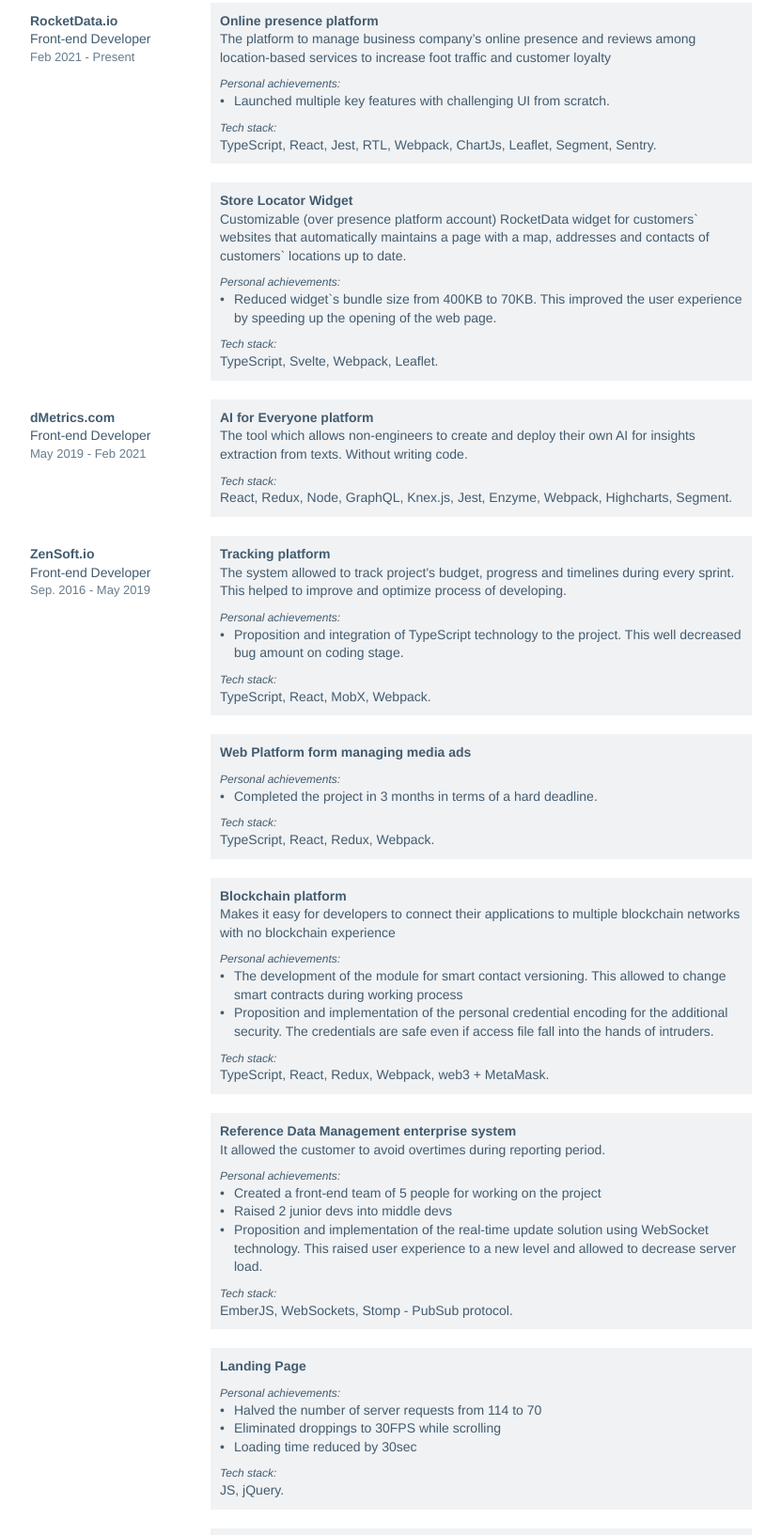
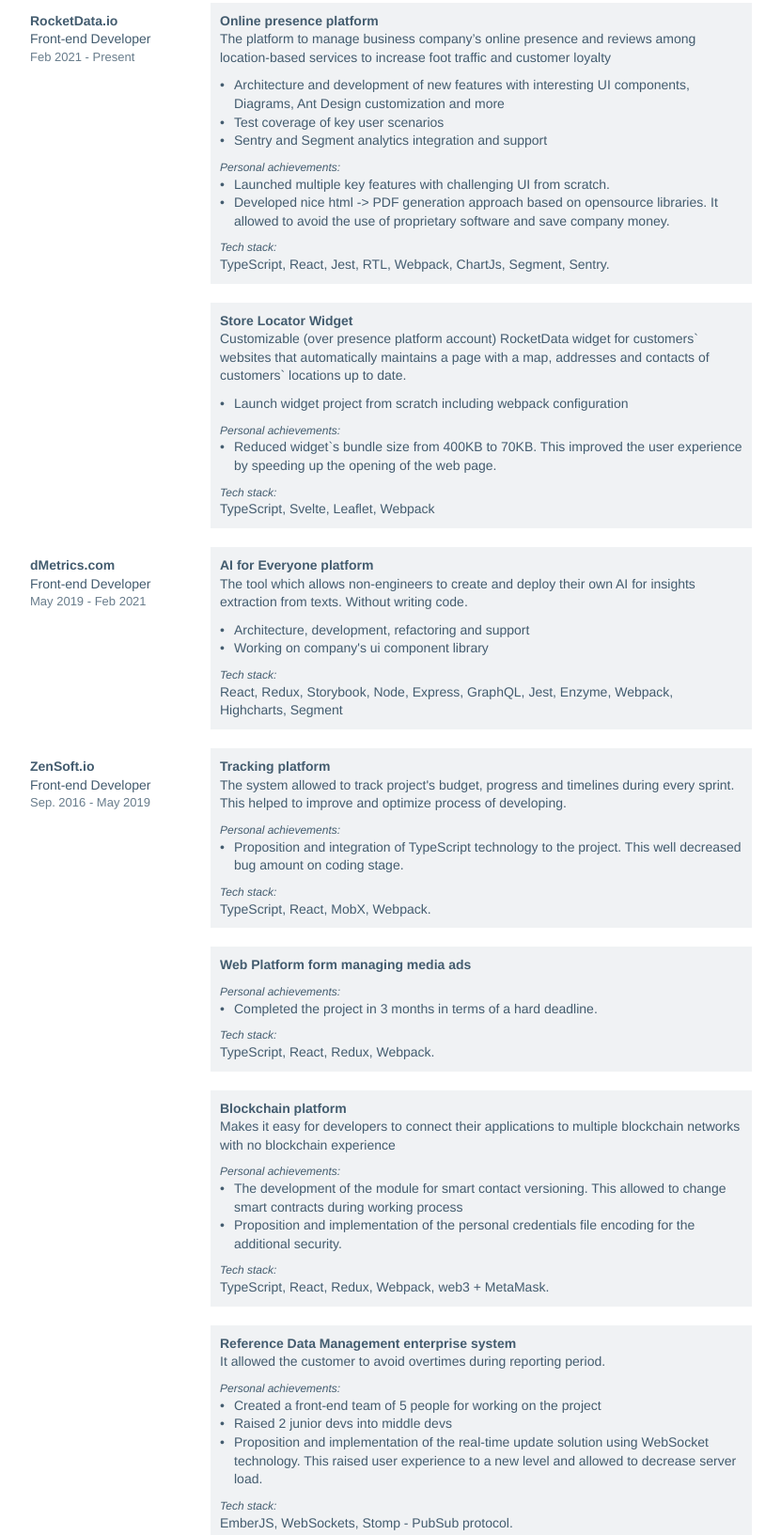
Before and after one commit to serjilyashenko/resume, a plain HTML site: page index.html in a window 1280 px wide. Shown: the part 732-2365 px from the top of the page at 94% size, without its empty margins (224-1055 px from the left). Drawn offline with Linux system fonts and the light colour scheme.

Commit message:
feat(index): RD and dMetrics duties;

```diff
--- a/index.html
+++ b/index.html
@@ -97,7 +97,7 @@
               <li class="skill-list__item">Data-Driven Documents (D3)</li>
               <li class="skill-list__item">Webpack</li>
               <li class="skill-list__item">Ember</li>
-              <li class="skill-list__item">KnockoutJs</li>
+              <!--              <li class="skill-list__item">KnockoutJs</li>-->
               <li class="skill-list__item">WebSockets</li>
               <li class="skill-list__item">Git</li>
             </ul>
@@ -143,22 +143,31 @@
                 The platform to manage business company’s online presence and reviews among location-based
                 services to increase foot traffic and customer loyalty
               </p>
-              <div class="project__subtitle">
+              <ul class="project__text">
+                <li>Architecture and development of new features with interesting UI components, Diagrams, Ant Design
+                  customization and more
+                </li>
+                <li>Test coverage of key user scenarios</li>
+                <li>Sentry and Segment analytics integration and support</li>
+              </ul>
+              <p class="project__subtitle">
                 Personal achievements:
-              </div>
-              <div class="project__text">
-                <ul>
-                  <li>
-                    Launched multiple key features with challenging UI from scratch.
+              </p>
+              <ul class="project__text">
+                <li>Launched multiple key features with challenging UI from scratch.</li>
+                <li>Developed nice html -> PDF generation approach based on opensource libraries. It allowed to
+                  avoid the use of proprietary software and save company money.
                 </li>
+                <!--                  <li>Implemented the process of interviewing candidates for the front-end position. The process-->
+                <!--                    includes theoretical questions and online pair programming tasks.-->
+                <!--                  </li>-->
               </ul>
-              </div>
-              <div class="project__subtitle">
+              <p class="project__subtitle">
                 Tech stack:
-              </div>
-              <div class="project__text">
-                TypeScript, React, Jest, RTL, Webpack, ChartJs, Leaflet, Segment, Sentry.
-              </div>
+              </p>
+              <p class="project__text">
+                TypeScript, React, Jest, RTL, Webpack, ChartJs, Segment, Sentry.
+              </p>
             </div>
 
             <div class="project">
@@ -166,26 +175,28 @@
                 Store Locator Widget
               </h4>
               <p class="project__text">
-                Customizable (over presence platform account) RocketData widget for customers` websites that automatically
+                Customizable (over presence platform account) RocketData widget for customers` websites that
+                automatically
                 maintains a page with a map, addresses and contacts of customers` locations up to date.
               </p>
-              <div class="project__subtitle">
+              <ul class="project__text">
+                <li>Launch widget project from scratch including webpack configuration</li>
+              </ul>
+              <p class="project__subtitle">
                 Personal achievements:
-              </div>
-              <div class="project__text">
-                <ul>
+              </p>
+              <ul class="project__text">
                 <li>
                   Reduced widget`s bundle size from 400KB to 70KB. This improved the user experience by
                   speeding up the opening of the web page.
                 </li>
               </ul>
-              </div>
-              <div class="project__subtitle">
+              <p class="project__subtitle">
                 Tech stack:
-              </div>
-              <div class="project__text">
-                TypeScript, Svelte, Webpack, Leaflet.
-              </div>
+              </p>
+              <p class="project__text">
+                TypeScript, Svelte, Leaflet, Webpack
+              </p>
             </div>
             <!-- RocketData.io projects end -->
           </div>
@@ -210,12 +221,16 @@
                 texts.
                 Without writing code.
               </p>
-              <div class="project__subtitle">
+              <ul class="project__text">
+                <li>Architecture, development, refactoring and support</li>
+                <li>Working on company's ui component library</li>
+              </ul>
+              <p class="project__subtitle">
                 Tech stack:
-              </div>
-              <div class="project__text">
-                React, Redux, Node, GraphQL, Knex.js, Jest, Enzyme, Webpack, Highcharts, Segment.
-              </div>
+              </p>
+              <p class="project__text">
+                React, Redux, Storybook, Node, Express, GraphQL, Jest, Enzyme, Webpack, Highcharts, Segment
+              </p>
             </div>
             <!-- dMetrics projects end -->
           </div>
@@ -239,44 +254,40 @@
                 The system allowed to track project's budget, progress and timelines during every sprint. This
                 helped to improve and optimize process of developing.
               </p>
-              <div class="project__subtitle">
+              <p class="project__subtitle">
                 Personal achievements:
-              </div>
-              <div class="project__text">
-                <ul>
+              </p>
+              <ul class="project__text">
                 <li>
                   Proposition and integration of TypeScript technology to the project. This well decreased bug
                   amount on coding stage.
                 </li>
               </ul>
-              </div>
-              <div class="project__subtitle">
+              <p class="project__subtitle">
                 Tech stack:
-              </div>
-              <div class="project__text">
+              </p>
+              <p class="project__text">
                 TypeScript, React, MobX, Webpack.
-              </div>
+              </p>
             </div>
             <div class="project">
               <h4 class="project__title">
                 Web Platform form managing media ads
               </h4>
-              <div class="project__subtitle">
+              <p class="project__subtitle">
                 Personal achievements:
-              </div>
-              <div class="project__text">
-                <ul>
+              </p>
+              <ul class="project__text">
                 <li>
                   Completed the project in 3 months in terms of a hard deadline.
                 </li>
               </ul>
-              </div>
-              <div class="project__subtitle">
+              <p class="project__subtitle">
                 Tech stack:
-              </div>
-              <div class="project__text">
+              </p>
+              <p class="project__text">
                 TypeScript, React, Redux, Webpack.
-              </div>
+              </p>
             </div>
             <div class="project">
               <h4 class="project__title">
@@ -286,24 +297,21 @@
                 Makes it easy for developers to connect their applications to multiple blockchain networks with no
                 blockchain experience
               </p>
-              <div class="project__subtitle">
+              <p class="project__subtitle">
                 Personal achievements:
-              </div>
-              <div class="project__text">
-                <ul>
+              </p>
+              <ul class="project__text">
                 <li>
                   The development of the module for smart contact versioning. This allowed to change smart
                   contracts during working process
                 </li>
                 <li>
-                    Proposition and implementation of the personal credential encoding for the additional security.
-                    The credentials are safe even if access file fall into the hands of intruders.
+                  Proposition and implementation of the personal credentials file encoding for the additional security.
                 </li>
               </ul>
-              </div>
-              <div class="project__subtitle">
+              <p class="project__subtitle">
                 Tech stack:
-              </div>
+              </p>
               <div class="project__text">
                 TypeScript, React, Redux, Webpack, web3 + MetaMask.
               </div>
@@ -315,11 +323,10 @@
               <p class="project__text">
                 It allowed the customer to avoid overtimes during reporting period.
               </p>
-              <div class="project__subtitle">
+              <p class="project__subtitle">
                 Personal achievements:
-              </div>
-              <div class="project__text">
-                <ul>
+              </p>
+              <ul class="project__text">
                 <li>
                   Created a front-end team of 5 people for working on the project
                 </li>
@@ -331,23 +338,21 @@
                   raised user experience to a new level and allowed to decrease server load.
                 </li>
               </ul>
-              </div>
-              <div class="project__subtitle">
+              <p class="project__subtitle">
                 Tech stack:
-              </div>
-              <div class="project__text">
+              </p>
+              <p class="project__text">
                 EmberJS, WebSockets, Stomp - PubSub protocol.
-              </div>
+              </p>
             </div>
             <div class="project">
               <h4 class="project__title">
                 Landing Page
               </h4>
-              <div class="project__subtitle">
+              <p class="project__subtitle">
                 Personal achievements:
-              </div>
-              <div class="project__text">
-                <ul>
+              </p>
+              <ul> class="project__text"
                 <li>
                   Halved the number of server requests from 114 to 70
                 </li>
@@ -358,13 +363,12 @@
                   Loading time reduced by 30sec
                 </li>
               </ul>
-              </div>
-              <div class="project__subtitle">
+              <p class="project__subtitle">
                 Tech stack:
-              </div>
-              <div class="project__text">
+              </p>
+              <p class="project__text">
                 JS, jQuery.
-              </div>
+              </p>
             </div>
             <!-- Zensoft projects end -->
           </div>
@@ -386,22 +390,20 @@
               <div class="project__text">
                 Allows to configure IoT-like systems using smartphone or tablet.
               </div>
-              <div class="project__subtitle">
+              <p class="project__subtitle">
                 Personal achievements:
-              </div>
-              <div class="project__text">
-                <ul>
+              </p>
+              <ul class="project__text">
                 <li>
                   Provided support for TCP, http and RS based protocols.
                 </li>
               </ul>
-              </div>
-              <div class="project__subtitle">
+              <p class="project__subtitle">
                 Tech stack:
-              </div>
-              <div class="project__text">
+              </p>
+              <p class="project__text">
                 JS, jQuery, C, NodeJs.
-              </div>
+              </p>
             </div>
           </div>
         </div>
@@ -422,12 +424,12 @@
               <p class="project__text">
                 Work on automated tests to check the performance of the radio emission spectrometers
               </p>
-              <div class="project__subtitle">
+              <p class="project__subtitle">
                 Tech stack:
-              </div>
-              <div class="project__text">
+              </p>
+              <p class="project__text">
                 JS, jQuery, C, NodeJs.
-              </div>
+              </p>
             </div>
           </div>
         </div>
@@ -449,19 +451,17 @@
               <div class="project__title">
                 Personal achievements:
               </div>
-              <div class="project__text">
-                <ul>
+              <ul class="project__text">
                 <li>
                   Developed the bootloader for Microchip micro-controllers over usb interface.
                 </li>
               </ul>
-              </div>
-              <div class="project__subtitle">
+              <p class="project__subtitle">
                 Tech stack:
-              </div>
-              <div class="project__text">
+              </p>
+              <p class="project__text">
                 HTML/CSS/JS, C++, Delphi.
-              </div>
+              </p>
             </div>
           </div>
         </div>
```
Lines whose indentation alone changed are shown as unchanged.
